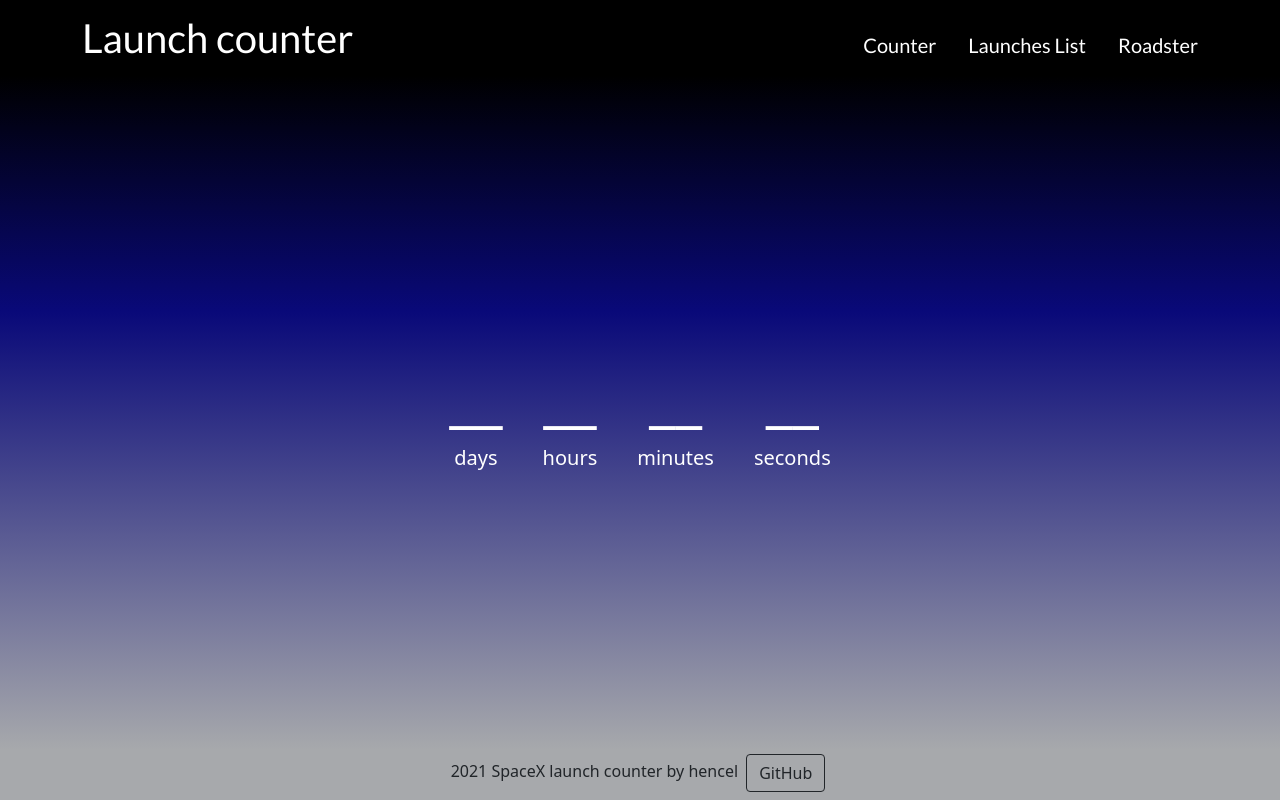
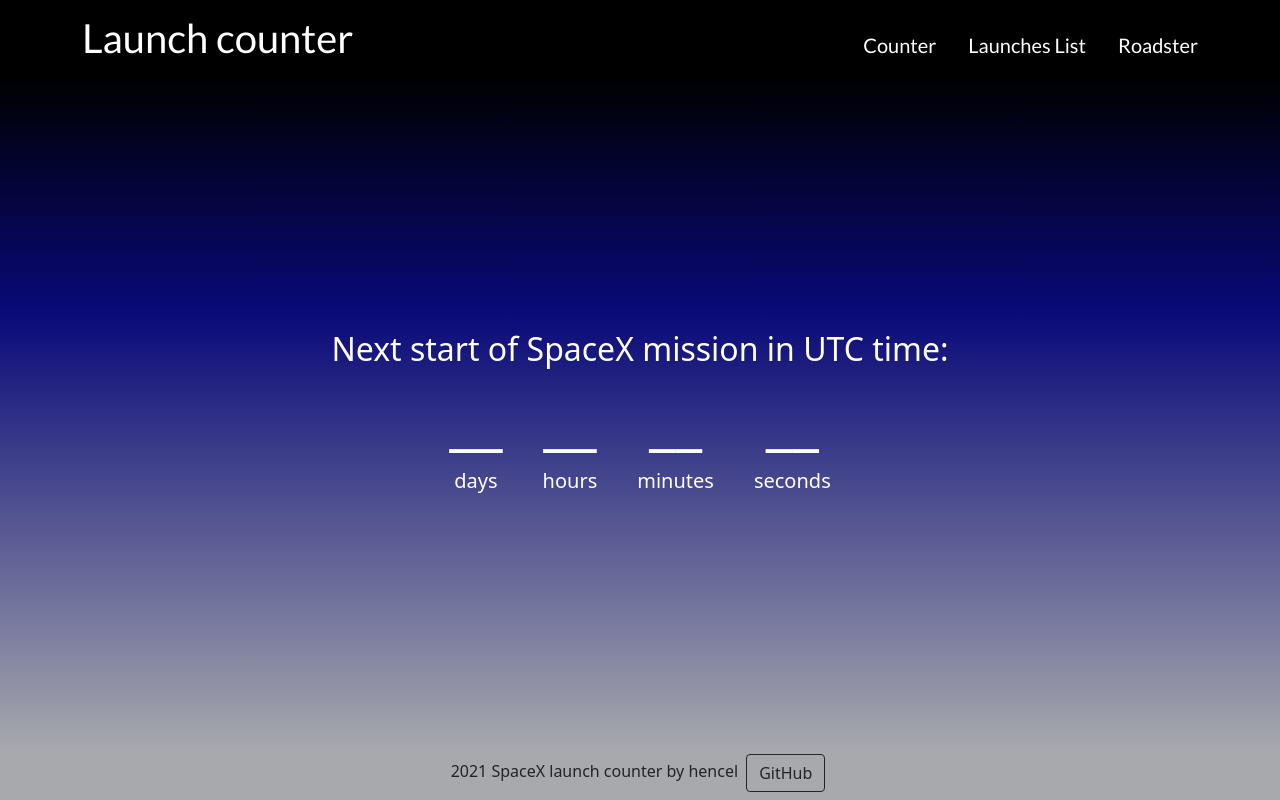
Before and after one commit to hencel/spaceXLanuches, an Angular app: page / in a window 1280 px wide. Built offline with nearby package versions, Linux system fonts and the light colour scheme; no server answers.

Commit message:
SX-002 Added description to counter to next start

```diff
--- a/src/app/counter/counter.component.html
+++ b/src/app/counter/counter.component.html
@@ -1,4 +1,5 @@
-<section class="page-background d-flex align-items-center justify-content-center">
+<section class="page-background d-flex flex-column align-items-center justify-content-center">
+    <h2>Next start of SpaceX mission in UTC time:</h2>
     <div class="flex-column flex-sm-row counter-container justify-content-center" [ngClass]="[counterState == true ? 'd-flex' : 'd-none']">
         <div><span>{{days}}</span>days</div>
         <div><span>{{hours}}</span>hours</div>
--- a/src/app/counter/counter.component.scss
+++ b/src/app/counter/counter.component.scss
@@ -15,3 +15,6 @@
     background: linear-gradient(180deg, rgba(0,0,0,1) 0%, rgba(9,9,121,1) 35%, rgba(167,169,172,1) 100%);
     height: calc(100vh - 76px - 50px);
 }
+h2 {
+    color: #fff;
+}
```
